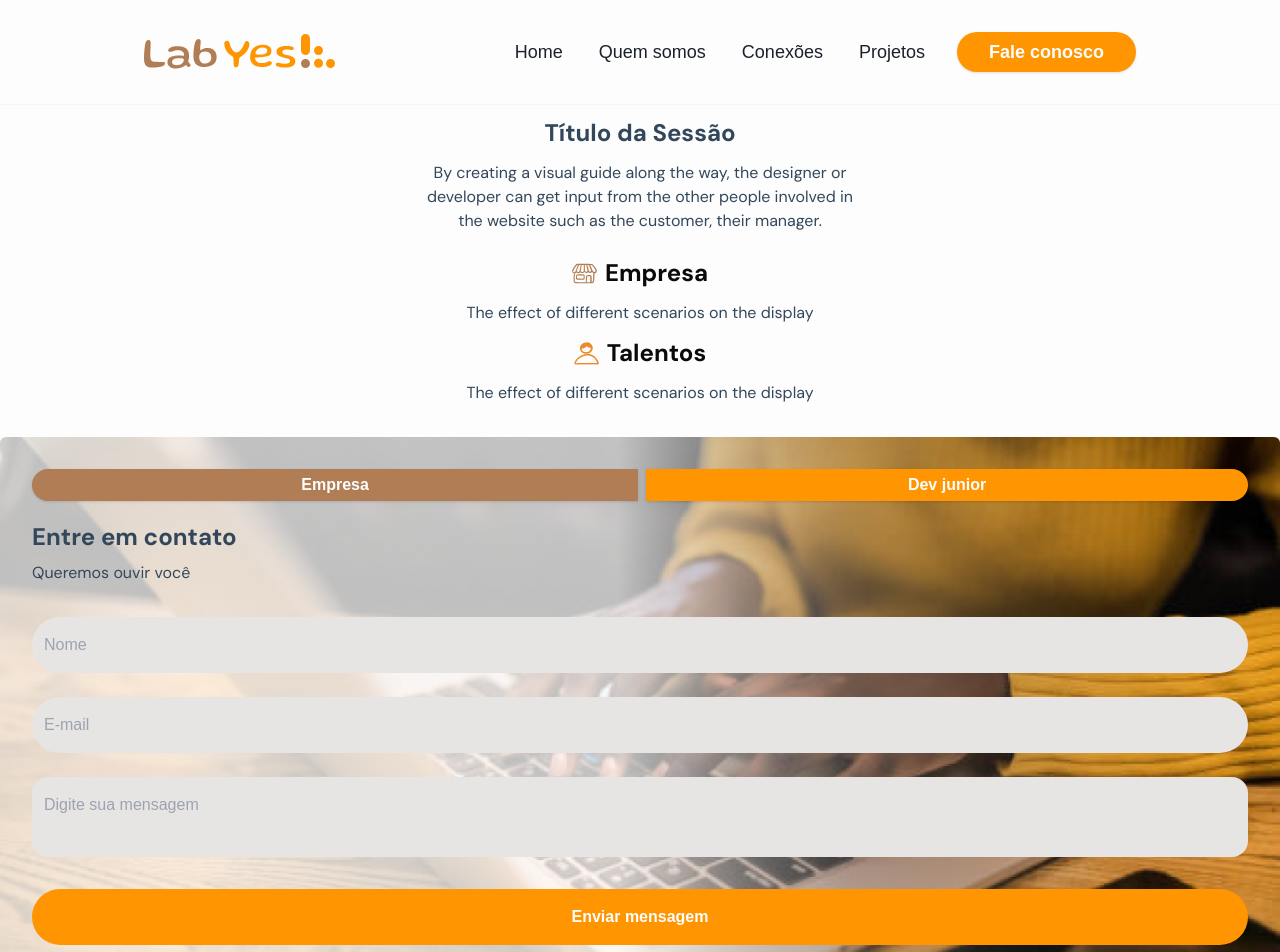
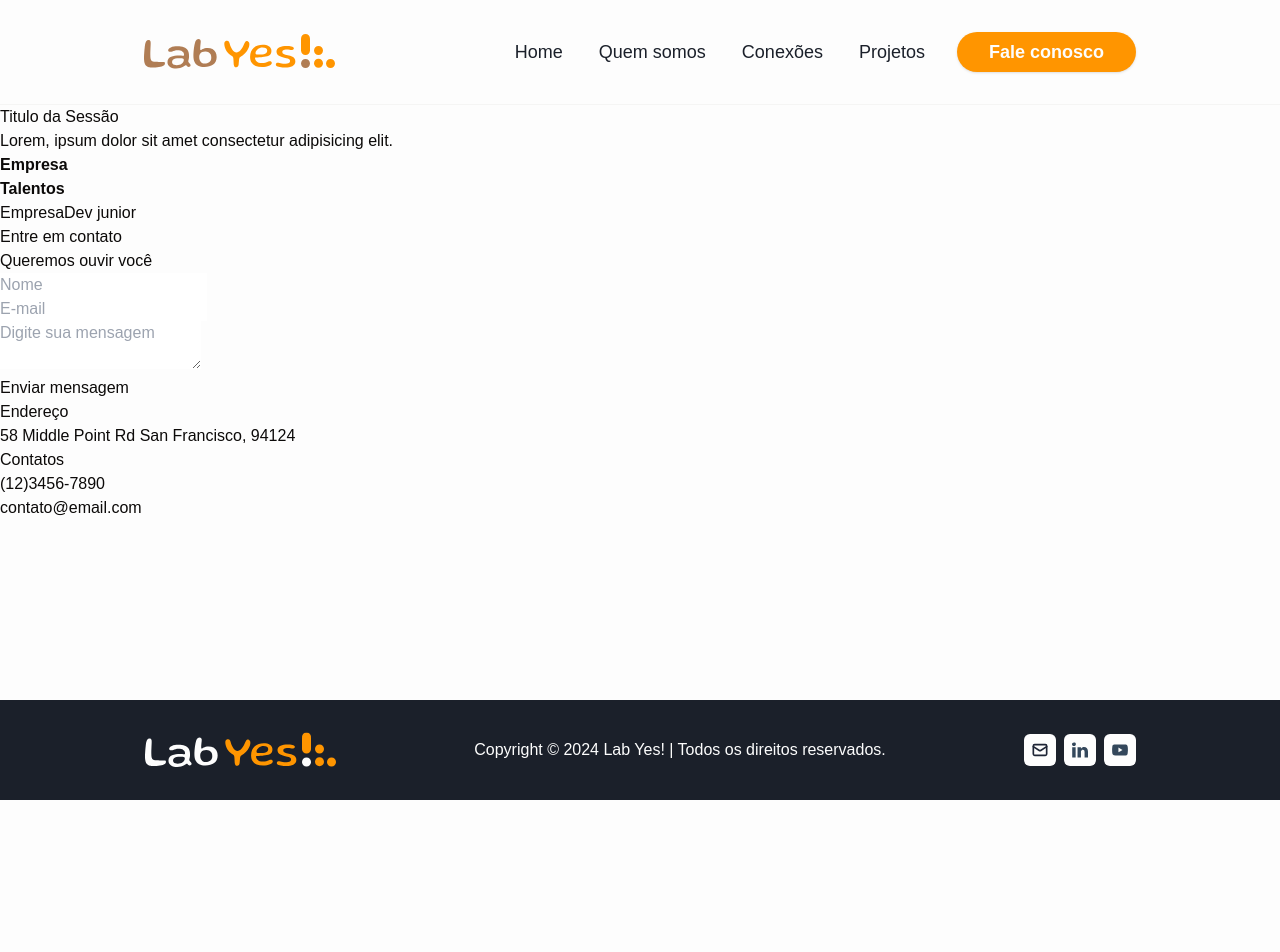
Before and after one commit to labyes24/LABYES-LP, a Next.js app: page /contato in a window 1280 px wide. Shown: the top 952 px of the page. After the commit the page ends 800 px from the top, so only its background shows below. Built offline with nearby package versions, Linux system fonts and the light colour scheme.

Commit message:
style: add contact page structure
Refs: 868bd1wuy

```diff
--- a/src/app/contato/page.tsx
+++ b/src/app/contato/page.tsx
@@ -1,150 +1,76 @@
 import { Metadata } from 'next'
 import Form from 'next/form'
-import { IconEmpresa } from '../../components/svg/icon-empresa'
-import { IconTalentos } from '../../components/svg/icon-talentos'
-import { Button } from '../../components/ui/button'
-
-import BgImg from '@/assets/contact-bg-img.png'
-
-import Wave from '@/assets/contact-wave.svg'
 export const metadata: Metadata = {
     title: 'Contatos',
 }
 export default function ContactsPage() {
     return (
-        <div className="mt-3 flex w-full flex-col items-center">
-            <section className="w-full max-w-md items-center font-sans">
-                <div className="mb-6 text-center">
-                    <h2 className="mb-3 text-2xl font-bold text-ly-dark-azure-600">
-                        Título da Sessão
-                    </h2>
-                    <p className="mb-6 text-ly-dark-azure-600">
-                        By creating a visual guide along the way, the designer
-                        or developer can get input from the other people
-                        involved in the website such as the customer, their
-                        manager.
+        <div className="content-wrapper">
+            <section className="section-wrapper">
+                <div className="section-info">
+                    <h2>Titulo da Sessão</h2>
+                    <p>
+                        Lorem, ipsum dolor sit amet consectetur adipisicing
+                        elit.
                     </p>
                 </div>
-                <div className="mb-8 flex w-full flex-col items-center gap-3">
-                    <div className="flex items-center justify-center gap-2">
-                        <IconEmpresa />
-                        <strong className="text-center text-2xl">
-                            Empresa
-                        </strong>
-                    </div>
-                    <p className="text-ly-dark-azure-600">
-                        The effect of different scenarios on the display
-                    </p>
-                    <div className="flex items-center justify-center gap-2">
-                        <IconTalentos />
-                        <strong className="text-center text-2xl">
-                            Talentos
-                        </strong>
-                    </div>
-                    <p className="text-ly-dark-azure-600">
-                        The effect of different scenarios on the display
-                    </p>
+                <div className="empresa-info">
+                    <span></span>
+                    <strong>Empresa</strong>
+                </div>
+                <div className="talentos-info">
+                    <span></span>
+                    <strong>Talentos</strong>
                 </div>
             </section>
+            <Form action="/">
+                <div className="buttons-wrapper">
+                    <button>Empresa</button>
+                    <button>Dev junior</button>
+                </div>
+                <h3>Entre em contato</h3>
+                <p>Queremos ouvir você</p>
 
-            <Form
-                action="/"
-                className="mb-12 flex w-full flex-col justify-center rounded-md p-8"
-                style={{
-                    backgroundImage: `url(${BgImg.src})`,
-                    backgroundRepeat: 'no-repeat, no-repeat',
-                    backgroundSize: 'cover',
-                }}
-            >
-                <div className="mb-5 flex w-full flex-row items-center gap-2">
-                    <Button
-                        type="button"
-                        className="w-full rounded-l-full bg-ly-brown p-4 text-base font-bold text-ly-white hover:bg-ly-orange-500"
-                        size={'sm'}
-                    >
-                        Empresa
-                    </Button>
-                    <Button
-                        type="button"
-                        className="w-full rounded-r-full bg-ly-orange-400 text-base font-bold text-ly-white hover:bg-ly-orange-500"
-                        size={'sm'}
-                    >
-                        Dev junior
-                    </Button>
-                </div>
-                <h3 className="mb-2 text-start font-sans text-2xl font-bold text-ly-dark-azure-600">
-                    Entre em contato
-                </h3>
-                <p className="mb-8 text-start font-sans text-base text-ly-dark-azure-600">
-                    Queremos ouvir você
-                </p>
-
-                <div className="mb-6 flex w-full flex-col justify-center">
+                <div>
                     <label htmlFor="name"></label>
                     <input
                         type="text"
                         id="name"
                         name="name"
-                        className="w-full rounded-full bg-input px-3 py-4 text-start text-base text-ly-gray-50 focus:outline-none focus:ring focus:ring-ly-orange-500"
                         placeholder="Nome"
                         required
                     />
                 </div>
-                <div className="mb-6 flex w-full flex-col justify-center">
+                <div>
                     <label htmlFor="email"></label>
                     <input
                         type="email"
                         id="email"
                         name="email"
-                        className="w-full rounded-full bg-input px-3 py-4 text-start text-base text-ly-gray-50 focus:outline-none focus:ring focus:ring-ly-orange-500"
                         placeholder="E-mail"
                         required
                     />
                 </div>
-                <div className="mb-8 flex w-full flex-col justify-center">
+                <div>
                     <label htmlFor="message"></label>
                     <textarea
                         id="message"
                         name="message"
                         placeholder="Digite sua mensagem"
-                        className="w-full resize-none appearance-none rounded-2xl border border-none border-gray-300 bg-input px-3 py-4 text-start text-base text-ly-gray-50 outline-none focus:ring-2 focus:ring-ly-orange-500"
                         required
                     ></textarea>
                 </div>
-                <button
-                    type="submit"
-                    className="w-full rounded-full bg-ly-orange-400 p-4 text-base font-bold text-ly-white hover:bg-ly-orange-500"
-                >
-                    Enviar mensagem
-                </button>
+                <button type="submit">Enviar mensagem</button>
             </Form>
-
-            <section
-                className="flex w-full flex-col items-center gap-3"
-                style={{
-                    backgroundImage: `url(${Wave.src})`,
-                    backgroundRepeat: 'no-repeat, no-repeat',
-                    // backgroundSize: 'cover',
-                }}
-            >
-                <div className="mb-12 flex flex-col gap-2 text-start">
-                    <h2 className="text-center text-xl font-bold text-ly-dark-azure-600">
-                        Endereço
-                    </h2>
-                    <p className="text-start text-lg text-ly-dark-azure-600">
-                        58 Middle Point Rd <br /> San Francisco, 94124
-                    </p>
+            <section className="contact-info">
+                <div className="adress">
+                    <h2>Endereço</h2>
+                    <p>58 Middle Point Rd San Francisco, 94124</p>
                 </div>
-                <div className="flex flex-col gap-2 text-start">
-                    <h2 className="text-center text-xl font-bold text-ly-dark-azure-600">
-                        Contatos
-                    </h2>
-                    <p className="text-start text-lg text-ly-dark-azure-600">
-                        (12) 3456-7890
-                    </p>
-                    <p className="text-start text-lg text-ly-dark-azure-600">
-                        contato@email.com
-                    </p>
+                <div className="contact">
+                    <h2>Contatos</h2>
+                    <p>(12)3456-7890</p>
+                    <p>contato@email.com</p>
                 </div>
             </section>
         </div>
```
